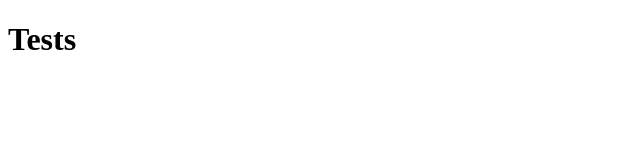
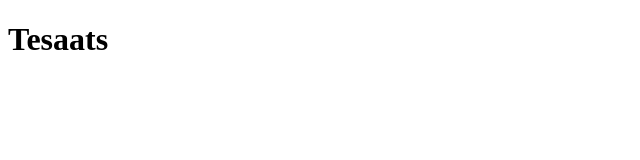
Before and after one commit to Vergeo/latihan-git-init, a plain HTML site: page index.html in a window 1280 px wide. Shown: the full height of the page, 0-640 px from the left. Drawn offline with Linux system fonts and the light colour scheme.

Commit message:
add something

```diff
--- a/index.html
+++ b/index.html
@@ -6,6 +6,6 @@
     <title>Test</title>
 </head>
 <body>
-    <h1>Tests</h1>
+    <h1>Tesaats</h1>
 </body>
 </html>
```
